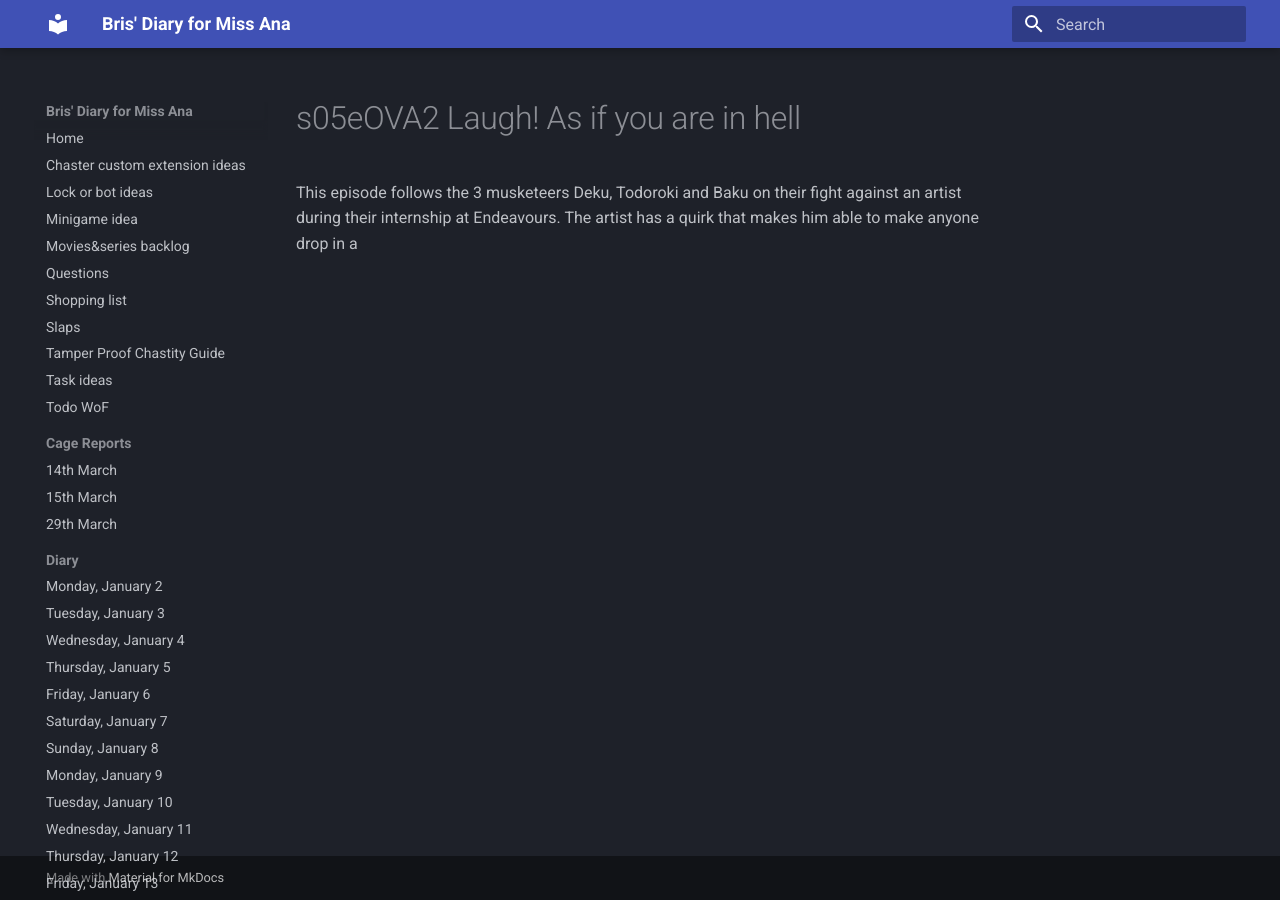
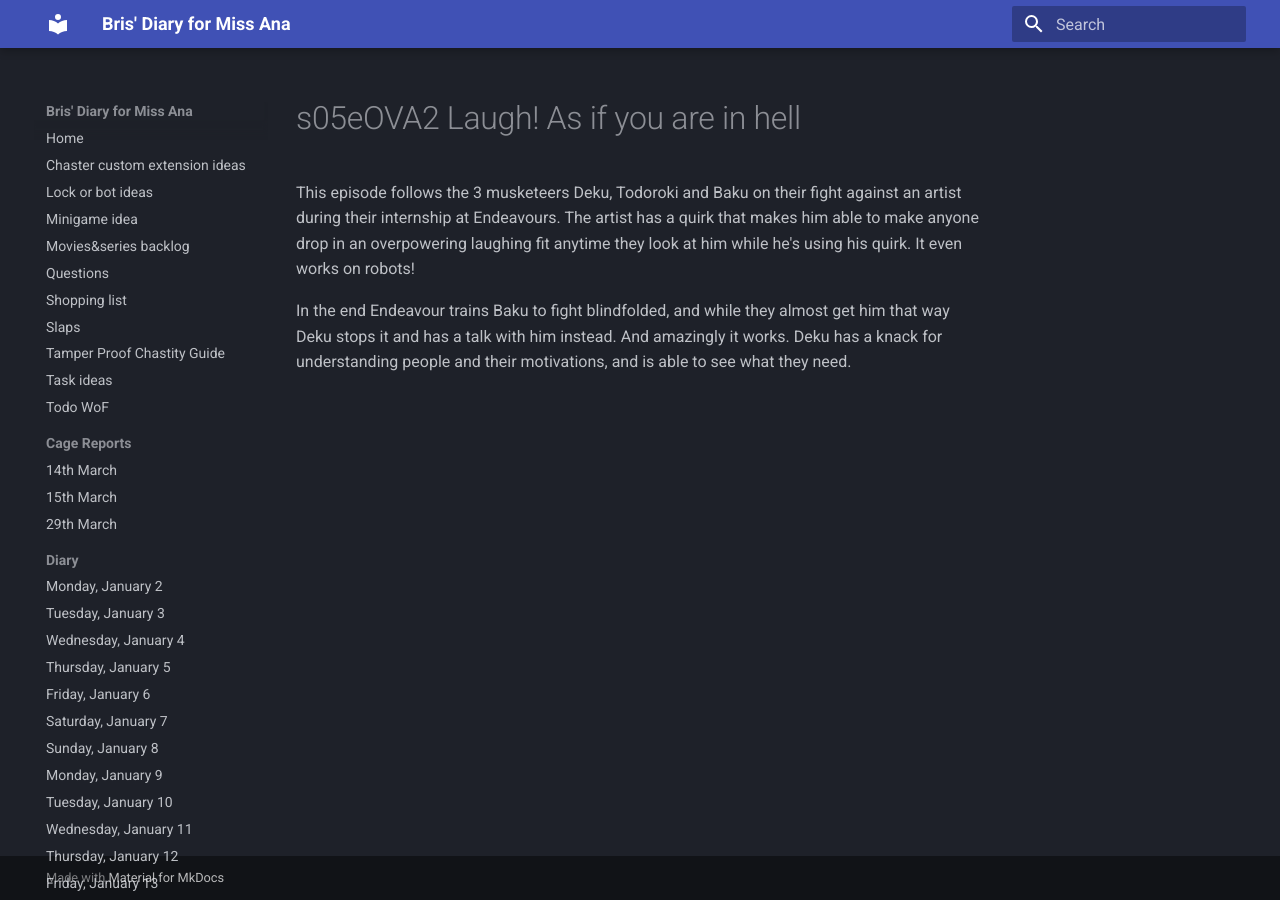
Before and after one commit to bris00/DFMA, an MkDocs documentation site: the page built from diary/Series/My Hero Academia/s05eOVA2 - Laugh! As if you are in hell.md, in a window 1280 px wide. Built offline with MkDocs 1.6.1 and Material for MkDocs 9.7.7, drawn with Linux system fonts in a browser that asks for light colours.

Commit message:
vault backup: 2023-05-15 22:23:29
Affected files:
diary/Series/My Hero Academia/s05eOVA2 - Laugh! As if you are in hell.md

```diff
--- a/diary/Series/My Hero Academia/s05eOVA2 - Laugh! As if you are in hell.md
+++ b/diary/Series/My Hero Academia/s05eOVA2 - Laugh! As if you are in hell.md
@@ -1 +1,3 @@
-This episode follows the 3 musketeers Deku, Todoroki and Baku on their fight against an artist during their internship at Endeavours. The artist has a quirk that makes him able to make anyone drop in a
+This episode follows the 3 musketeers Deku, Todoroki and Baku on their fight against an artist during their internship at Endeavours. The artist has a quirk that makes him able to make anyone drop in an overpowering laughing fit anytime they look at him while he's using his quirk. It even works on robots!
+
+In the end Endeavour trains Baku to fight blindfolded, and while they almost get him that way Deku stops it and has a talk with him instead. And amazingly it works. Deku has a knack for understanding people and their motivations, and is able to see what they need.
```
